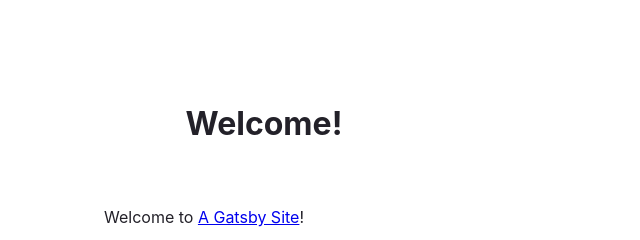
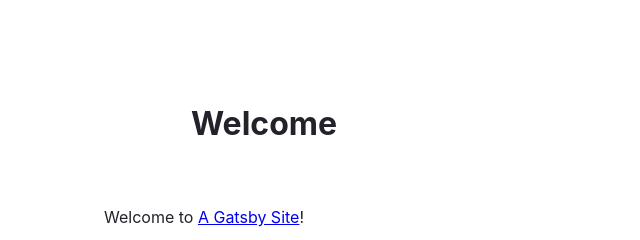
Before and after one commit to R9H9/gatsby-site, a Gatsby site: page / in a window 1280 px wide. Shown: the top 240 px of the page, 0-640 px from the left. Built offline with nearby package versions, Linux system fonts and the light colour scheme; Gatsby itself is replaced by a stand-in of ours.

Commit message:
Update index.tsx

```diff
--- a/src/pages/index.tsx
+++ b/src/pages/index.tsx
@@ -85,7 +85,7 @@ const IndexPage = () => {
     <main style={pageStyles}>
       <title>Index</title>
       <h1 style={headingStyles}>
-        Welcome!
+        Welcome
       </h1>
         <p style={paragraphStyles}>Welcome to <a href="/">A Gatsby Site</a>!</p>
       <ul style={listStyles}>
```
